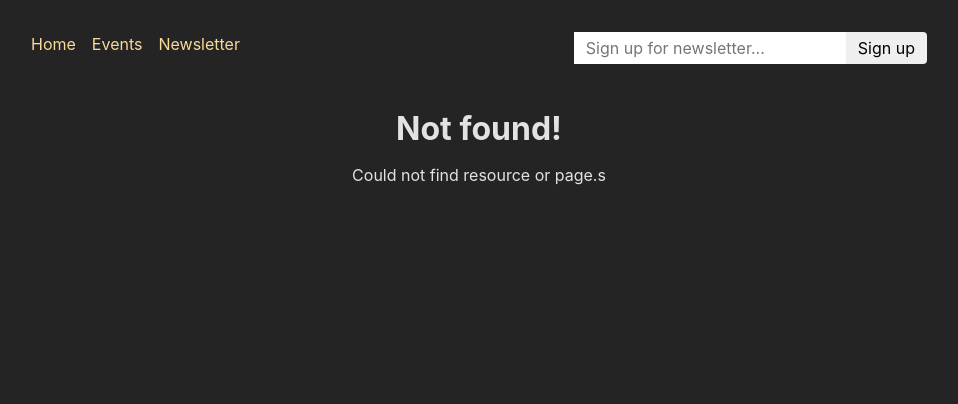
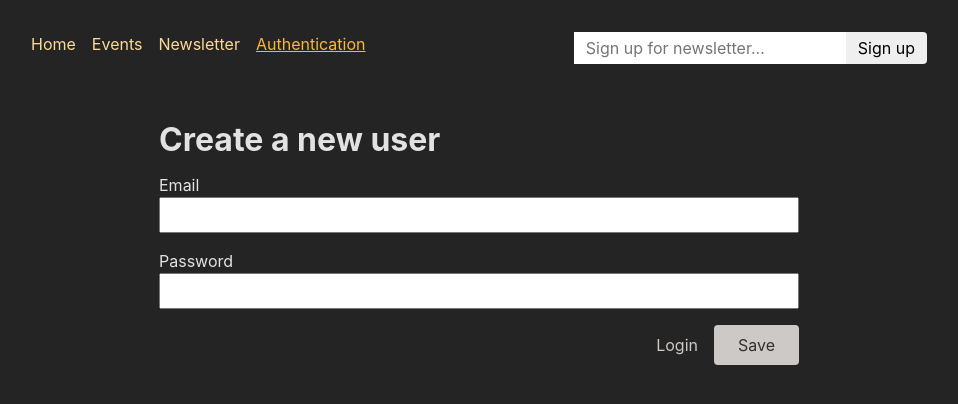
Before and after one commit to dkurazan/events-blog, a React (Vite) app in the folder frontend/: page /auth in a window 1280 px wide. Before the commit this address had no page. Shown: the top 404 px of the page, without its empty margins (161-1119 px from the left). Built offline with nearby package versions, Linux system fonts and the light colour scheme.

Commit message:
Signing up action added

```diff
--- a/frontend/src/App.jsx
+++ b/frontend/src/App.jsx
@@ -5,13 +5,16 @@ import EventsRoot from "./pages/EventsRoot";
 import EventsPage, { loader as eventsLoader } from "./pages/Events";
 import EventDetailPage, {
     loader as eventDetailLoader,
-    action as eventDetailAction
+    action as eventDetailAction,
 } from "./pages/EventDetail";
 import EditEvent from "./pages/EditEvent";
 import NewEventPage from "./pages/NewEvent";
 import ErrorPage from "./pages/Error";
 import { action as eventManipulatorAction } from "./components/EventForm";
 import NewsletterPage, { action as newsletterAction } from "./pages/Newsletter";
+import AuthenticationPage, {
+    action as authAction,
+} from "./pages/Authentication";
 
 const router = createBrowserRouter([
     {
@@ -45,22 +48,27 @@ const router = createBrowserRouter([
                             {
                                 index: true,
                                 element: <EventDetailPage />,
-                                action: eventDetailAction
+                                action: eventDetailAction,
                             },
                             {
                                 path: "edit",
                                 element: <EditEvent />,
-                                action: eventManipulatorAction
+                                action: eventManipulatorAction,
                             },
                         ],
                     },
                 ],
             },
             {
-                path: 'newsletter',
+                path: "newsletter",
                 element: <NewsletterPage />,
-                action: newsletterAction
-            }
+                action: newsletterAction,
+            },
+            {
+                path: "auth",
+                element: <AuthenticationPage />,
+                action: authAction,
+            },
         ],
     },
 ]);
--- /dev/null
+++ b/frontend/src/components/AuthForm.jsx
@@ -0,0 +1,49 @@
+import { Form, Link, useSearchParams, useActionData, useNavigation } from "react-router-dom";
+
+import classes from "./AuthForm.module.css";
+
+function AuthForm() {
+    const [searchParams] = useSearchParams();
+    const responseData = useActionData();
+    const navigation = useNavigation();
+
+    const isLogin = searchParams.get("mode") === "login";
+    const isSubmitting = navigation.state === 'submitting';
+
+    return (
+        <>
+            <Form method="post" className={classes.form}>
+                <h1>{isLogin ? "Log in" : "Create a new user"}</h1>
+                {responseData && responseData.errors && (
+                    <ul>
+                        {Object.values(responseData.errors).map((error) => (
+                            <li key={error}>{error}</li>
+                        ))}
+                    </ul>
+                )}
+                {responseData && responseData.message && <p>{responseData.message}</p>}
+                <p>
+                    <label htmlFor="email">Email</label>
+                    <input id="email" type="email" name="email" required />
+                </p>
+                <p>
+                    <label htmlFor="image">Password</label>
+                    <input
+                        id="password"
+                        type="password"
+                        name="password"
+                        required
+                    />
+                </p>
+                <div className={classes.actions}>
+                    <Link to={`?mode=${isLogin ? "signup" : "login"}`}>
+                        {isLogin ? "Create new user" : "Login"}
+                    </Link>
+                    <button disabled={isSubmitting}>{isSubmitting ? 'Submitting...' : 'Save'}</button>
+                </div>
+            </Form>
+        </>
+    );
+}
+
+export default AuthForm;
--- a/frontend/src/components/MainNavigation.jsx
+++ b/frontend/src/components/MainNavigation.jsx
@@ -38,6 +38,16 @@ function MainNavigation() {
                             Newsletter
                         </NavLink>
                     </li>
+                    <li>
+                        <NavLink
+                            to="auth?mode=login"
+                            className={({ isActive }) =>
+                                isActive ? classes.active : undefined
+                            }
+                        >
+                            Authentication
+                        </NavLink>
+                    </li>
                 </ul>
             </nav>
             <NewsletterSignup />
--- /dev/null
+++ b/frontend/src/pages/Authentication.jsx
@@ -0,0 +1,43 @@
+import { json, redirect } from "react-router-dom";
+import AuthForm from "../components/AuthForm";
+
+function AuthenticationPage() {
+    return <AuthForm />;
+}
+
+export default AuthenticationPage;
+
+export async function action({ request }) {
+    const searchParams = new URL(request.url).searchParams;
+    const mode = searchParams.get("mode") || "login";
+
+    const data = await request.formData();
+
+    const userData = {
+        email: data.get("email"),
+        password: data.get("password"),
+    };
+
+    if (mode !== "signup" && mode !== "login") {
+        throw json({ message: "Unsupported mode" }, { status: 422 });
+    }
+
+    const response = await fetch("http://localhost:8080/" + mode, {
+        method: "POST",
+        headers: {
+            "Content-Type": "application/json",
+        },
+        body: JSON.stringify(userData),
+    });
+
+    if (response.status === 422 || response.status === 401) {
+        return response;
+    }
+
+    if (!response.ok) {
+        throw json({ message: "Signing up was failed" }, { status: 500 });
+    }
+
+    return redirect('/');
+
+}
```
Also changed, not shown: frontend/src/components/AuthForm.js (deleted, +0 -36 lines), frontend/src/pages/Authentication.js (deleted, +0 -7 lines), 1 other file (tests, documents, lock files or other folders).
